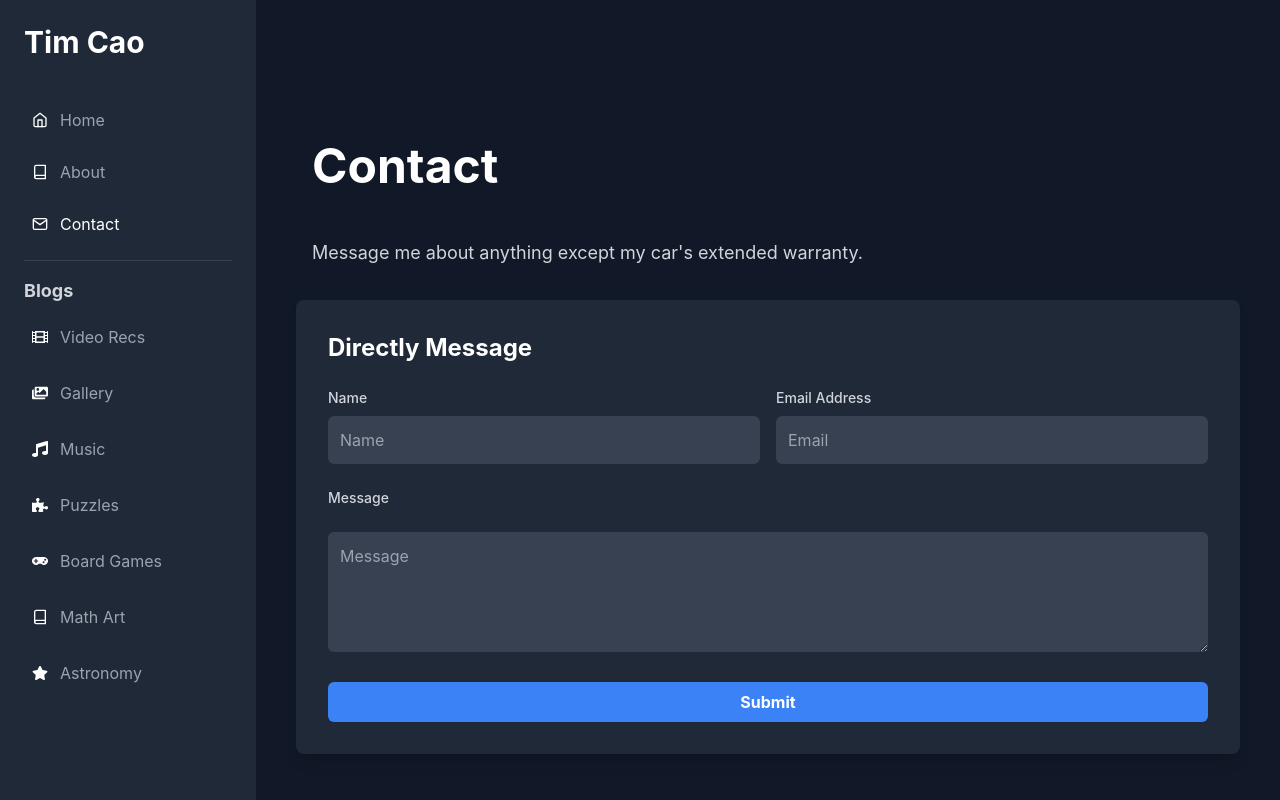
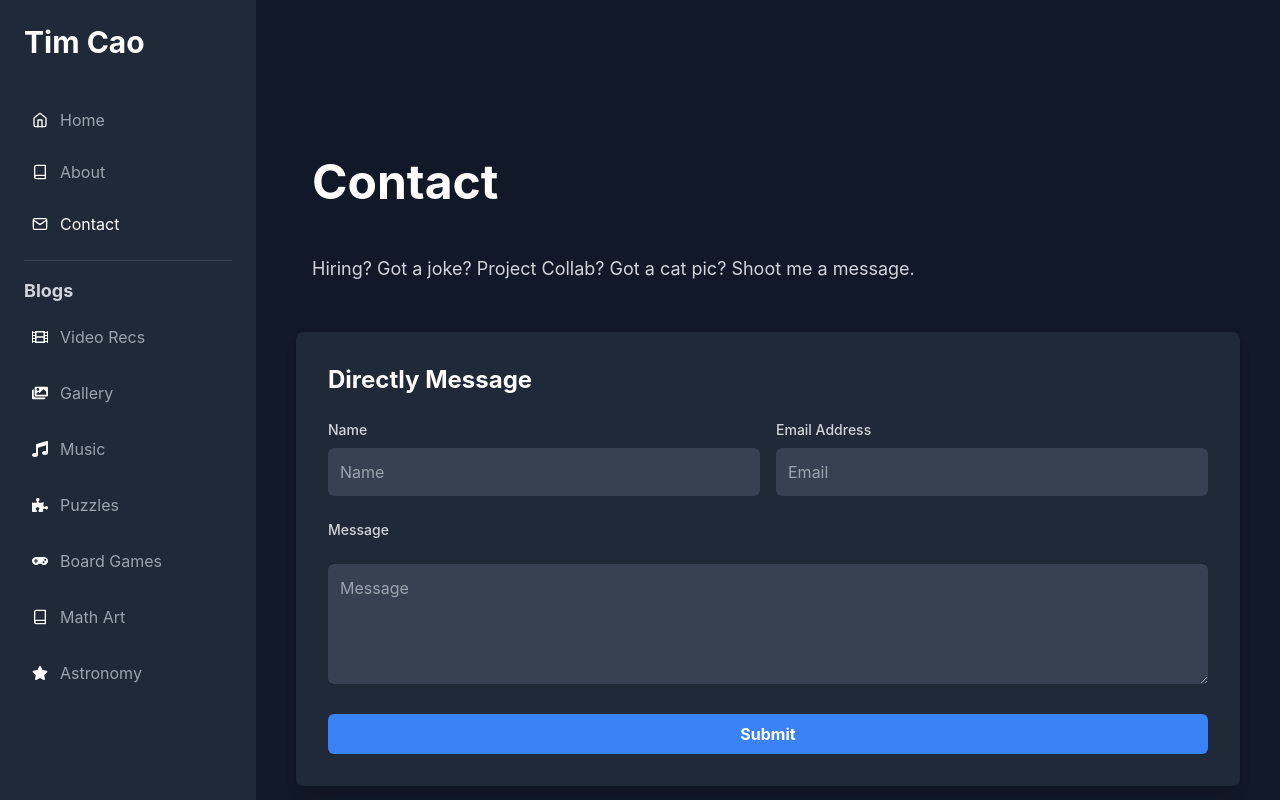
Before and after one commit to Timothy-Cao/Timothy-Cao.github.io, a React (Create React App) app: page /#/contact in a window 1280 px wide. Built offline with nearby package versions, Linux system fonts and the light colour scheme.

Commit message:
adjusted formatting

```diff
--- a/src/pages/Contact.js
+++ b/src/pages/Contact.js
@@ -25,12 +25,12 @@ const Contact = () => {
   };
 
 return (
-  <div className="flex flex-col items-center justify-center min-h-screen bg-gray-900 text-white px-4">
-    <div className="w-full max-w-5xl space-y-8 mt-24 mb-12">
-      <div className="text-left">
+  <div className="flex items-center justify-center min-h-screen bg-gray-900 text-white px-4">
+    <div className="w-full max-w-5xl">
+      <div className="space-y-4 text-left mb-12 mt-24">
         <h1 className="text-5xl font-bold mb-12 px-4">Contact</h1>
-        <p className="text-gray-300 text-lg leading-relaxed max-w-2xl px-4">
-          Message me about anything except my car's extended warranty.
+        <p className="text-lg text-gray-300 max-w-2xl leading-relaxed px-4">
+          Hiring? Got a joke? Project Collab? Got a cat pic? Shoot me a message.
           </p>
         </div>
 
--- a/src/pages/blogs/Astronomy.js
+++ b/src/pages/blogs/Astronomy.js
@@ -34,8 +34,8 @@ const NASA = () => {
   const handleClose = () => setOpen(false);
 
   return (
-    <div className="flex flex-col items-center justify-center min-h-screen bg-gray-900 text-white p-6">
-      <div className="w-full max-w-5xl">
+  <div className="min-h-screen bg-gray-900 text-white px-4">
+    <div className="max-w-5xl mx-auto space-y-8 mt-24 mb-12">
         <h1 className="text-5xl font-bold mb-8">Picture of the Day</h1>
         <p className="text-lg text-gray-300 mb-12 leading-relaxed">
           Source: NASA
--- a/src/pages/blogs/BoardGamesPage.js
+++ b/src/pages/blogs/BoardGamesPage.js
@@ -37,8 +37,8 @@ const boardGames = [
 
 const BoardGamesPage = () => {
   return (
-    <div className="flex items-center justify-center min-h-screen bg-gray-900 text-white">
-      <div className="w-full max-w-5xl px-4 sm:px-6 md:px-8">
+  <div className="min-h-screen bg-gray-900 text-white px-4">
+    <div className="max-w-5xl mx-auto space-y-8 mt-24 mb-12">
         <div className="space-y-4 text-left mb-12 mt-24">
           <h1 className="text-5xl font-bold mb-12">Board Games</h1>
           <p className="text-lg text-gray-300 max-w-2xl leading-relaxed">
```
